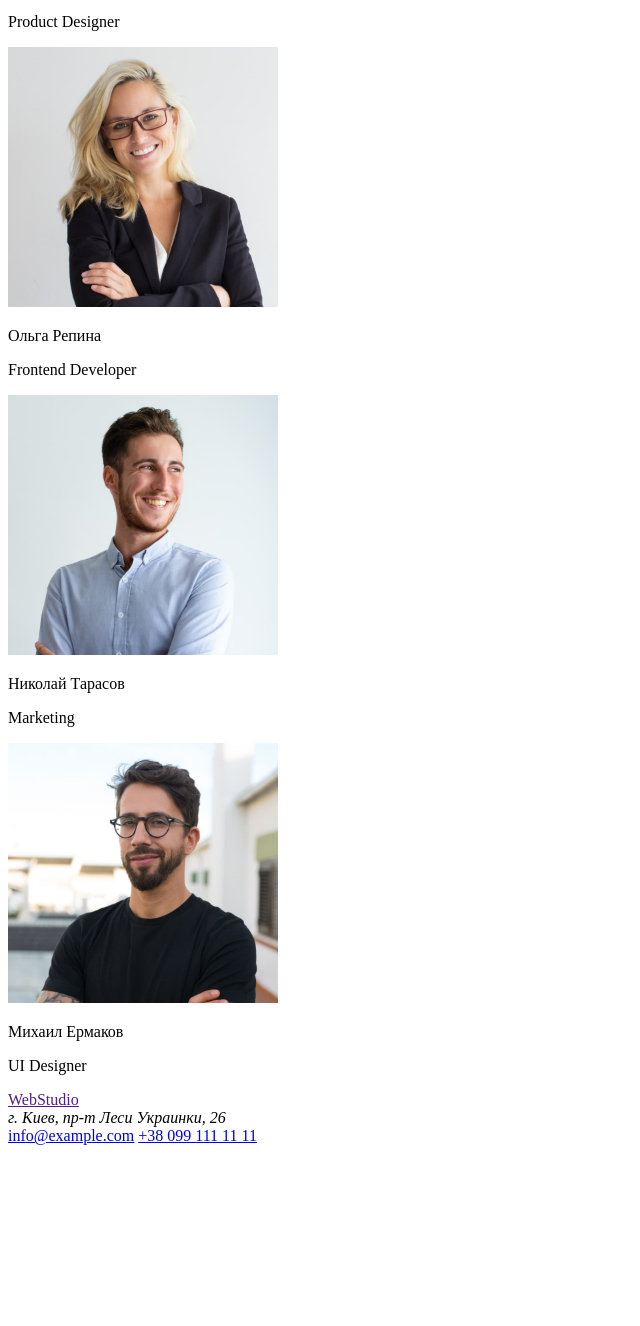
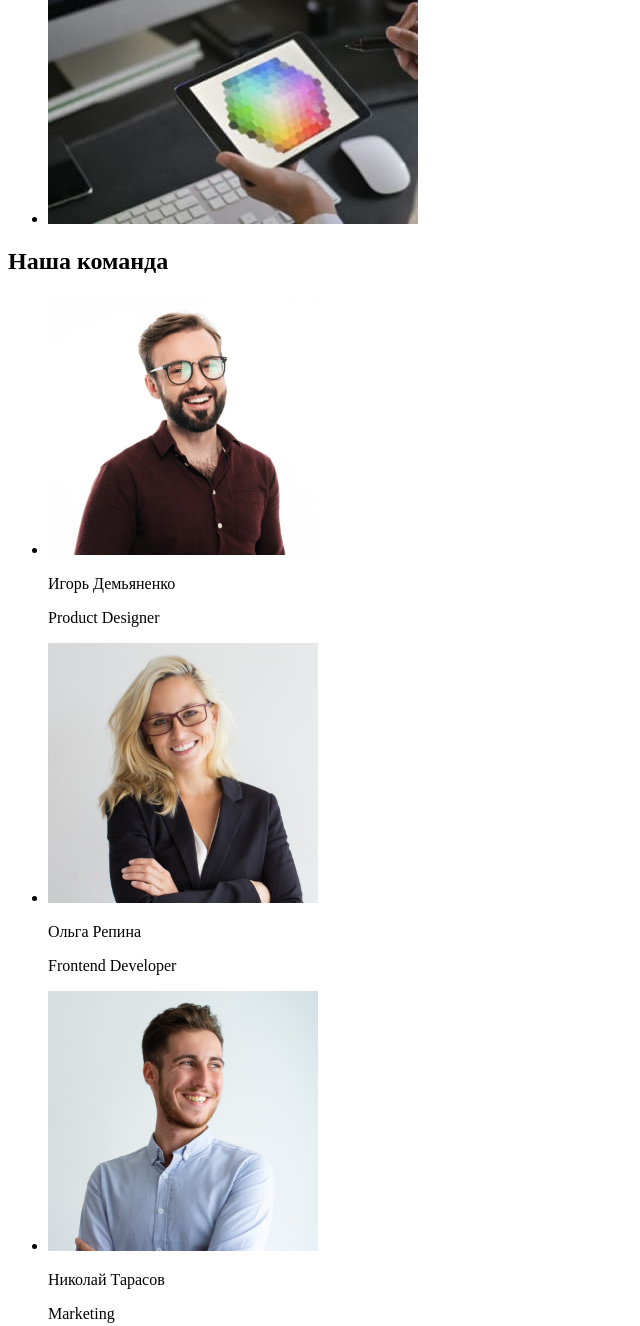
Before and after one commit to Soan1488/goit-markup-hw-01, a plain HTML site: page index.html in a window 1280 px wide. Shown: the part 1242-2568 px from the top of the page, without its empty margins (0-640 px from the left). Before the commit the page ends 2395 px from the top, so only its background shows below. Drawn offline with Linux system fonts and the light colour scheme.

Commit message:
добавив два списки, прогнав через валідатор, перевірив чи відповідає критеріям здачі

```diff
--- a/index.html
+++ b/index.html
@@ -41,46 +41,53 @@
  <!--activity-->
    <section>
     <h2>Чем мы занимаемся</h2>
-        <a href=""><img src="/images/img.jpg"
+     <ul>
+        <li><a href=""><img src="/images/img.jpg"
              alt="koding work"
              width="370"
              height="294"></a>
-        <a href=""><img src="/images/img2.jpg"
+        </li>
+        <li><a href=""><img src="/images/img2.jpg"
              alt="developing aplication"
              width="370"
              height="294"></a>
-        <a href=""><img src="/images/img3.jpg"
+        </li>
+        <li><a href=""><img src="/images/img3.jpg"
              alt="design work"
              width="370"
              height="294"></a>
+        </li>
+     </ul>
    </section>
  <!--team-->
    <section>
        <h2>Наша команда</h2>
-       <img src="/images/img4.jpg"
+       <ul>
+         <li><img src="/images/img4.jpg"
            alt="personal photo"
            width="270"
            height="260">
            <p>Игорь Демьяненко</p>
-        <p>Product Designer</p>
-        <img src="/images/img5.jpg"
+           <p>Product Designer</p></li>
+         <li><img src="/images/img5.jpg"
            alt="personal photo"
            width="270"
            height="260">
            <p>Ольга Репина</p>
-        <p>Frontend Developer</p>
-        <img src="/images/img6.jpg"
+           <p>Frontend Developer</p></li>
+         <li><img src="/images/img6.jpg"
            alt="personal photo"
            width="270"
            height="260">
            <p>Николай Тарасов</p>
-        <p>Marketing</p>
-        <img src="/images/img7.jpg"
+           <p>Marketing</p></li>
+         <li><img src="/images/img7.jpg"
            alt="personal photo"
            width="270"
            height="260">
            <p>Михаил Ермаков</p>
-        <p>UI Designer</p>
+           <p>UI Designer</p></li>
+        </ul>
    </section>
   </main>
  <!--footer-->
```
Lines whose indentation alone changed are shown as unchanged.
